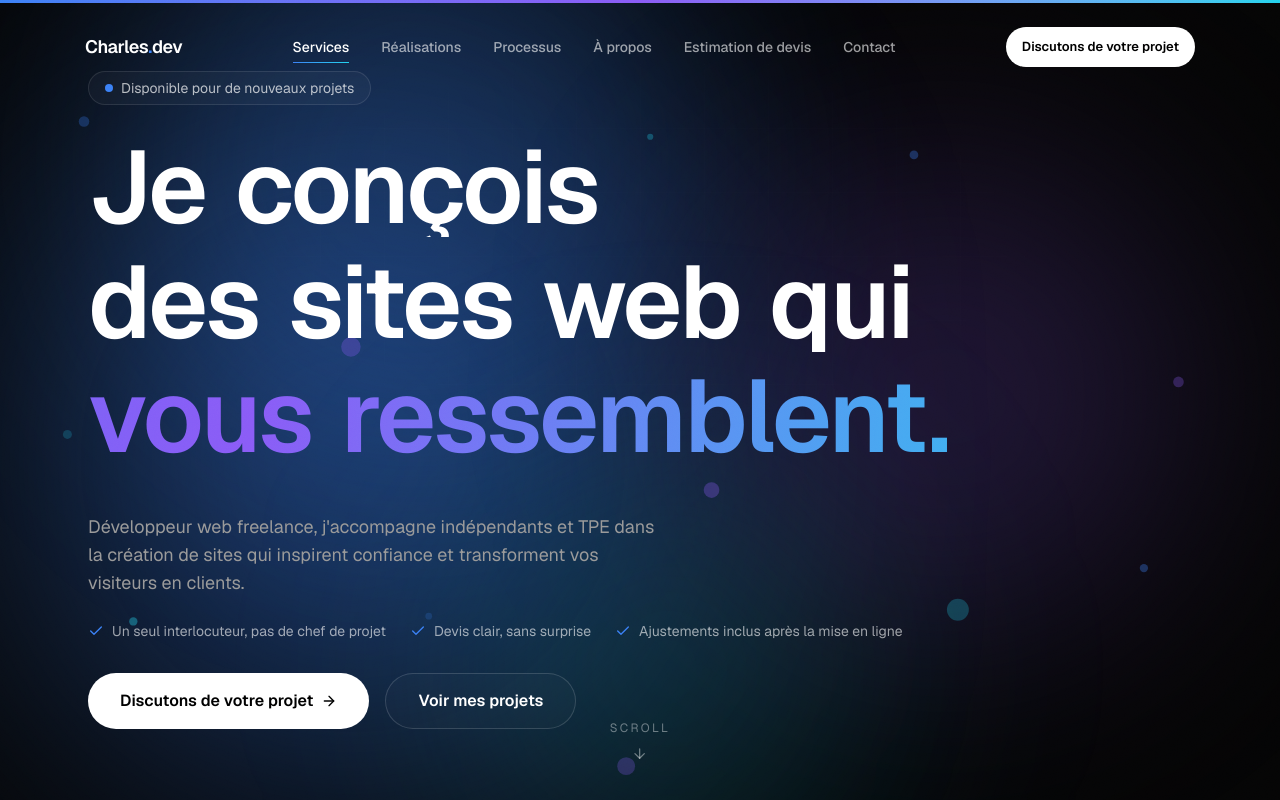
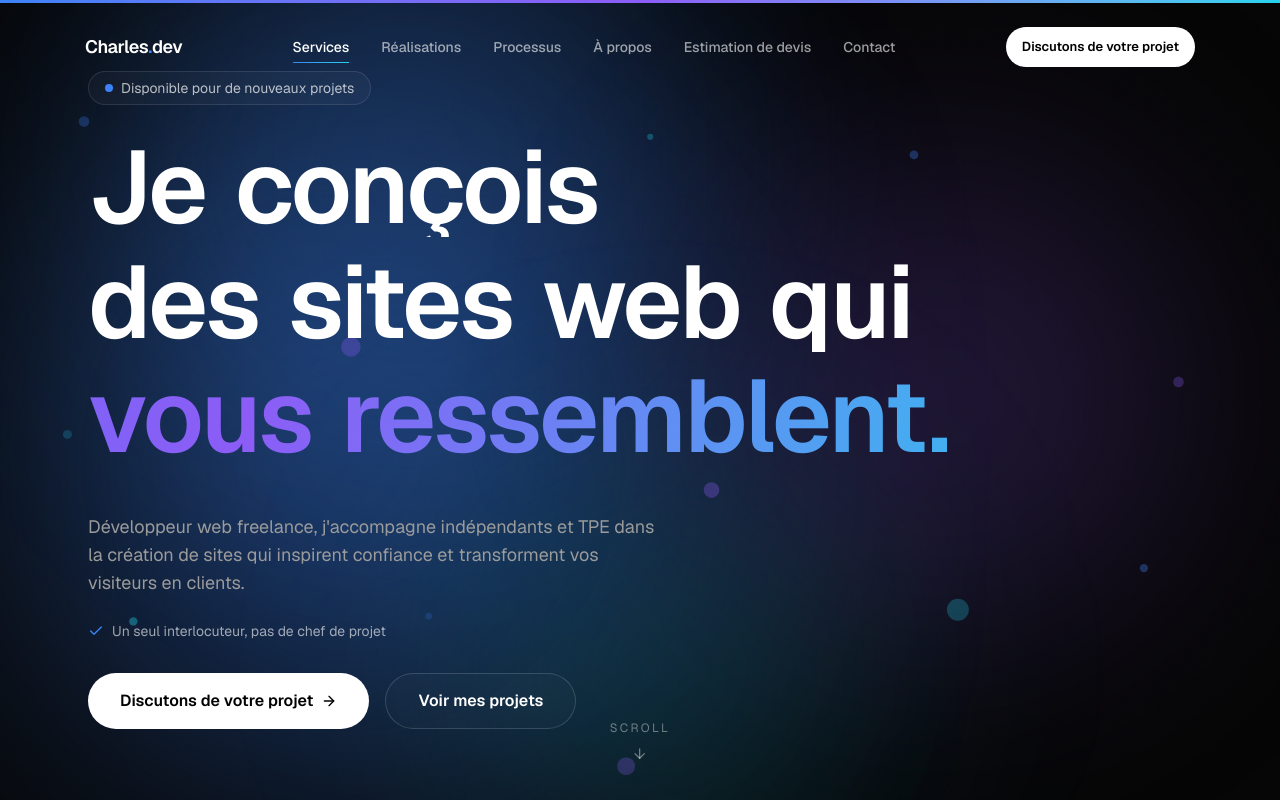
Before and after one commit to charlesgirardin1-design/charlesent1, a Next.js app: page / in a window 1280 px wide. Shown: the top 800 px of the page. Built offline with nearby package versions, Linux system fonts and the light colour scheme.

Commit message:
content: simplifie la barre de confiance du hero à un seul point (un seul interlocuteur)

```diff
--- a/components/sections/hero.tsx
+++ b/components/sections/hero.tsx
@@ -10,11 +10,7 @@ import { cn } from "@/lib/utils";
 
 const titleLines = ["Je conçois", "des sites web qui", "vous ressemblent."];
 
-const trustPoints = [
-  "Un seul interlocuteur, pas de chef de projet",
-  "Devis clair, sans surprise",
-  "Ajustements inclus après la mise en ligne",
-];
+const trustPoints = ["Un seul interlocuteur, pas de chef de projet"];
 
 const bubbles = [
   { left: "6%", top: "15%", size: 10, duration: 15, delay: 0, color: "bg-accent-blue/50" },
```
